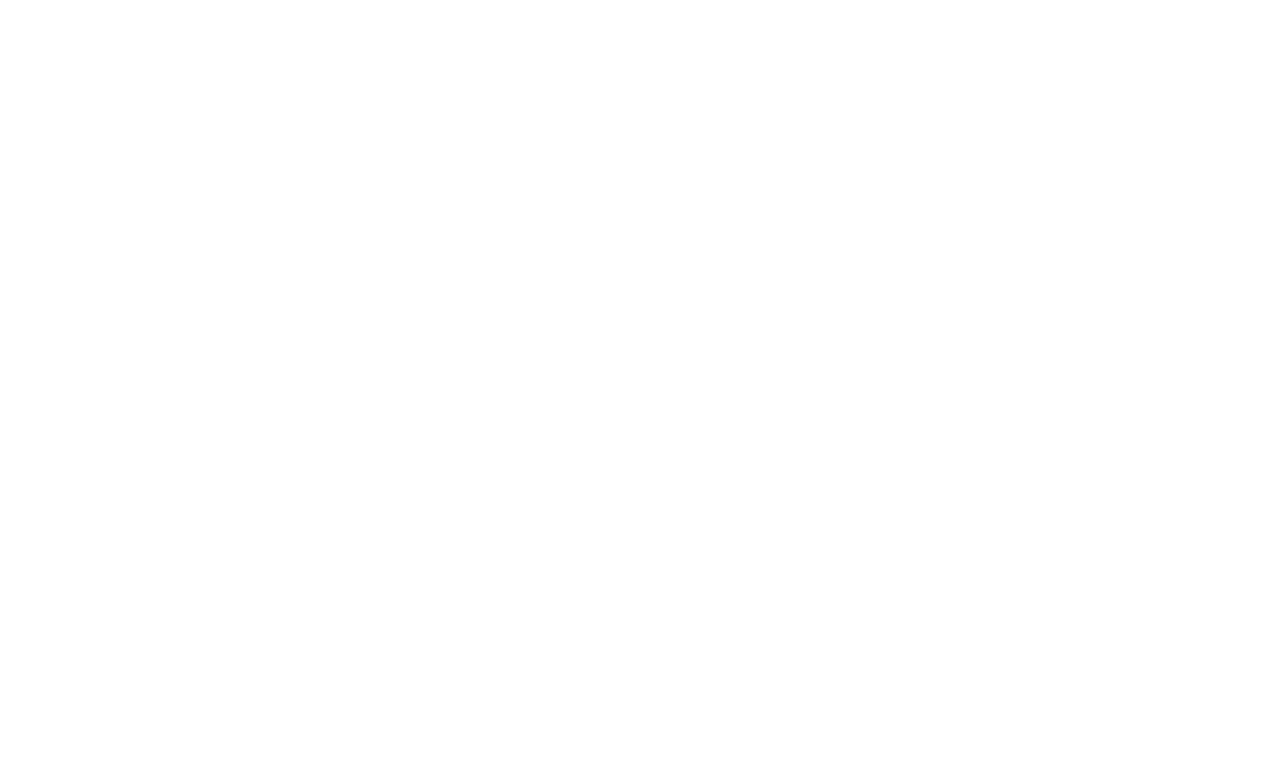
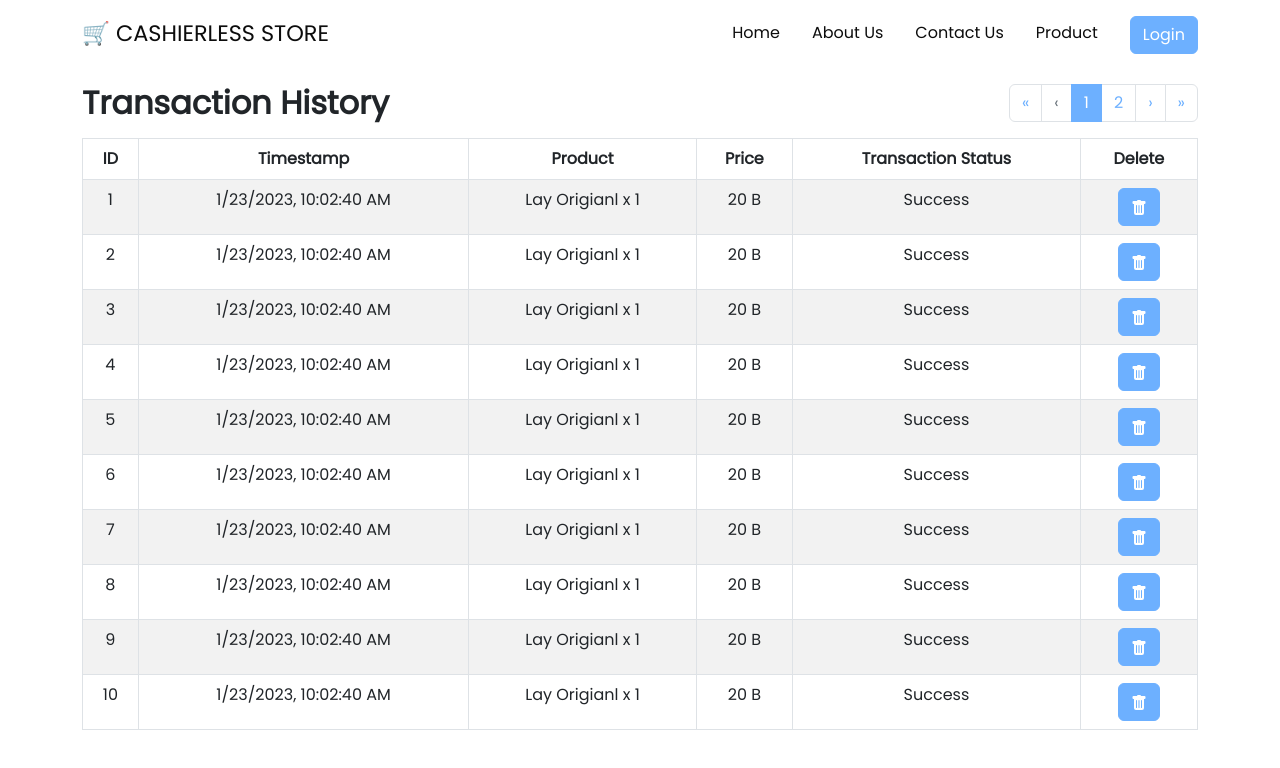
Before and after one commit to Cherpomm/Cashierless-frontend, a React (Vite) app: page /Transaction in a window 1280 px wide. Shown: the top 768 px of the page. Built offline with nearby package versions, Linux system fonts and the light colour scheme.

Commit message:
add: Transaction with mock data

```diff
--- a/src/pages/Dashboard.tsx
+++ b/src/pages/Dashboard.tsx
@@ -87,6 +87,7 @@
                       <BsFillCreditCardFill className="me-1" />
                       <span>Top Up</span>
                     </Button>
+                    <Link to={"/Transaction"}>
                       <Button
                         variant="primary"
                         className="text-white w-100 card-button"
@@ -94,6 +95,7 @@
                         <BsClockHistory className="me-1" />
                         <span>Transaction</span>
                       </Button>
+                    </Link>
                   </Col>
                 </Row>
               </Card.Body>
--- a/src/pages/Transaction.tsx
+++ b/src/pages/Transaction.tsx
@@ -1,17 +1,202 @@
-import {
-  Button,
-  Card,
-  Col,
-  Container,
-  Form,
-  Image,
-  Row,
-} from "react-bootstrap";
+import React, { useState } from "react";
+import { Button, Container, Pagination, Row, Table } from "react-bootstrap";
+import { BsFillTrashFill } from "react-icons/bs";
 import HomeNavbar from "../components/Navbar";
-import { Link } from "react-router-dom";
+
+interface TransactionProps {
+  id: number;
+  timestamp: Date;
+  product: string;
+  price: number;
+  status: "Success" | "Failure" | "Pending";
+}
 
 const Transaction: React.FC = () => {
-  return <div></div>;
+  const mockTransactions: TransactionProps[] = [
+    {
+      id: 1,
+      timestamp: new Date(),
+      product: "Lay Origianl x 1",
+      price: 20,
+      status: "Success",
+    },
+    {
+      id: 2,
+      timestamp: new Date(),
+      product: "Lay Origianl x 1",
+      price: 20,
+      status: "Success",
+    },
+    {
+      id: 3,
+      timestamp: new Date(),
+      product: "Lay Origianl x 1",
+      price: 20,
+      status: "Success",
+    },
+    {
+      id: 4,
+      timestamp: new Date(),
+      product: "Lay Origianl x 1",
+      price: 20,
+      status: "Success",
+    },
+    {
+      id: 5,
+      timestamp: new Date(),
+      product: "Lay Origianl x 1",
+      price: 20,
+      status: "Success",
+    },
+    {
+      id: 6,
+      timestamp: new Date(),
+      product: "Lay Origianl x 1",
+      price: 20,
+      status: "Success",
+    },
+    {
+      id: 7,
+      timestamp: new Date(),
+      product: "Lay Origianl x 1",
+      price: 20,
+      status: "Success",
+    },
+    {
+      id: 8,
+      timestamp: new Date(),
+      product: "Lay Origianl x 1",
+      price: 20,
+      status: "Success",
+    },
+    {
+      id: 9,
+      timestamp: new Date(),
+      product: "Lay Origianl x 1",
+      price: 20,
+      status: "Success",
+    },
+    {
+      id: 10,
+      timestamp: new Date(),
+      product: "Lay Origianl x 1",
+      price: 20,
+      status: "Success",
+    },
+    {
+      id: 11,
+      timestamp: new Date(),
+      product: "Lay Origianl x 1",
+      price: 20,
+      status: "Success",
+    },
+    {
+      id: 12,
+      timestamp: new Date(),
+      product: "Lay Origianl x 1",
+      price: 20,
+      status: "Success",
+    },
+    {
+      id: 13,
+      timestamp: new Date(),
+      product: "Lay Origianl x 1",
+      price: 20,
+      status: "Success",
+    },
+    {
+      id: 14,
+      timestamp: new Date(),
+      product: "Lay Origianl x 1",
+      price: 20,
+      status: "Success",
+    },
+  ];
+
+  const [activePage, setActivePage] = useState(1);
+  const [transactionsPerPage] = useState(10);
+
+  const handlePageChange = (page: number) => {
+    setActivePage(page);
+  };
+
+  const indexOfLastTransaction = activePage * transactionsPerPage;
+  const indexOfFirstTransaction = indexOfLastTransaction - transactionsPerPage;
+  const currentTransactions = mockTransactions.slice(
+    indexOfFirstTransaction,
+    indexOfLastTransaction
+  );
+
+  const paginationItems = [];
+  for (
+    let i = 1;
+    i <= Math.ceil(mockTransactions.length / transactionsPerPage);
+    i++
+  ) {
+    paginationItems.push(
+      <Pagination.Item
+        key={i}
+        active={i === activePage}
+        onClick={() => handlePageChange(i)}
+      >
+        {i}
+      </Pagination.Item>
+    );
+  }
+
+  return (
+    <div>
+      <HomeNavbar />
+      <Container className="my-3">
+        <div className="d-flex flex-row">
+          <h2 className="fw-bold">Transaction History</h2>
+          <Pagination className="ms-auto">
+            <Pagination.First onClick={() => handlePageChange(1)} />
+            <Pagination.Prev
+              onClick={() => handlePageChange(activePage - 1)}
+              disabled={activePage === 1}
+            />
+            {paginationItems}
+            <Pagination.Next
+              onClick={() => handlePageChange(activePage + 1)}
+              disabled={activePage === paginationItems.length}
+            />
+            <Pagination.Last
+              onClick={() => handlePageChange(paginationItems.length)}
+            />
+          </Pagination>
+        </div>
+        <Table striped bordered hover>
+          <thead>
+            <tr className="text-center">
+              <th>ID</th>
+              <th>Timestamp</th>
+              <th>Product</th>
+              <th>Price</th>
+              <th>Transaction Status</th>
+              <th>Delete</th>
+            </tr>
+          </thead>
+          <tbody>
+            {currentTransactions.map((transaction) => (
+              <tr key={transaction.id} className="text-center">
+                <td>{transaction.id}</td>
+                <td>{transaction.timestamp.toLocaleString()}</td>
+                <td>{transaction.product}</td>
+                <td>{transaction.price + " B"}</td>
+                <td>{transaction.status}</td>
+                <td>
+                  <Button className="text-white">
+                    <BsFillTrashFill />
+                  </Button>
+                </td>
+              </tr>
+            ))}
+          </tbody>
+        </Table>
+      </Container>
+    </div>
+  );
 };
 
 export default Transaction;
```
Lines whose indentation alone changed are shown as unchanged.
